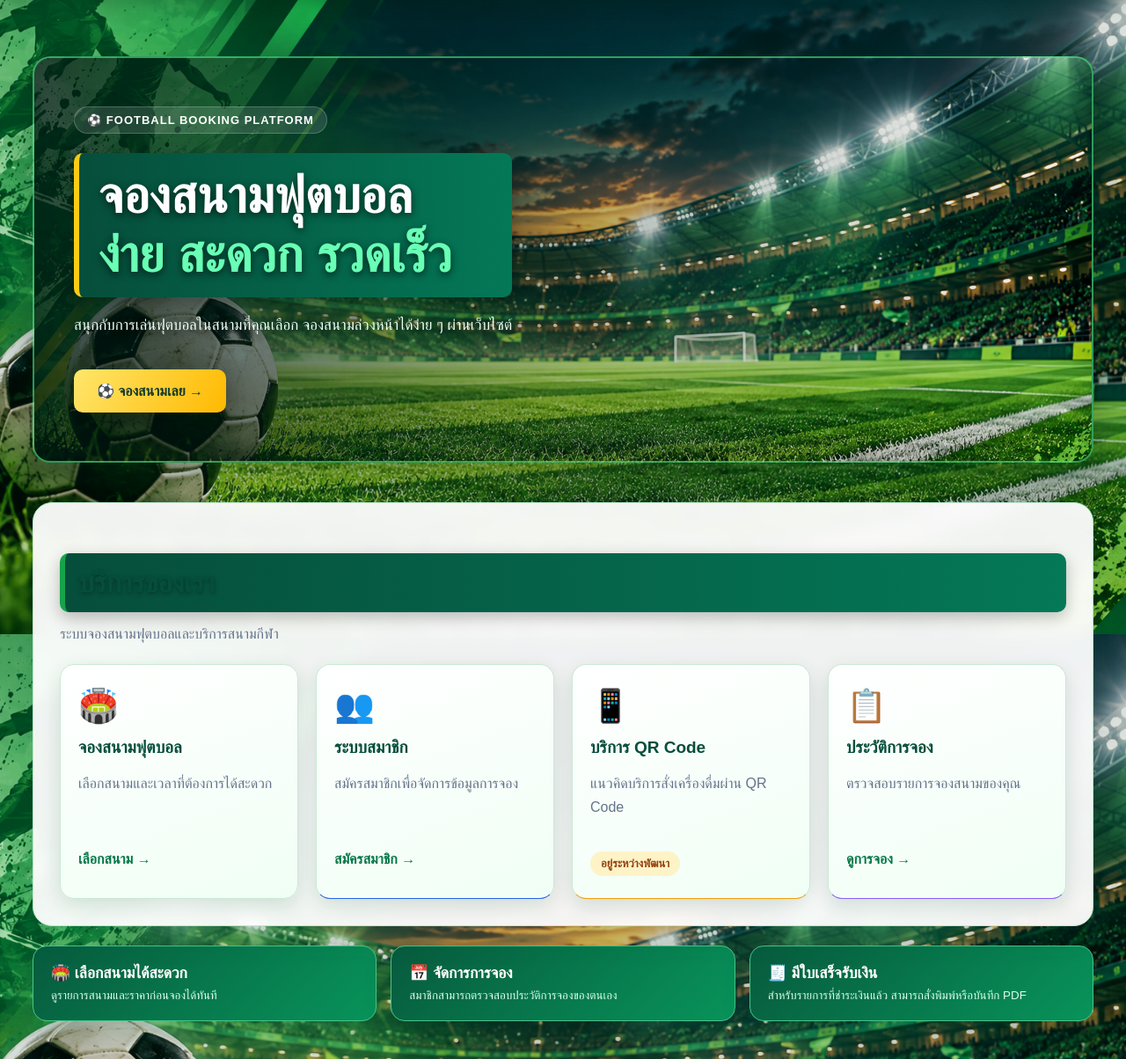
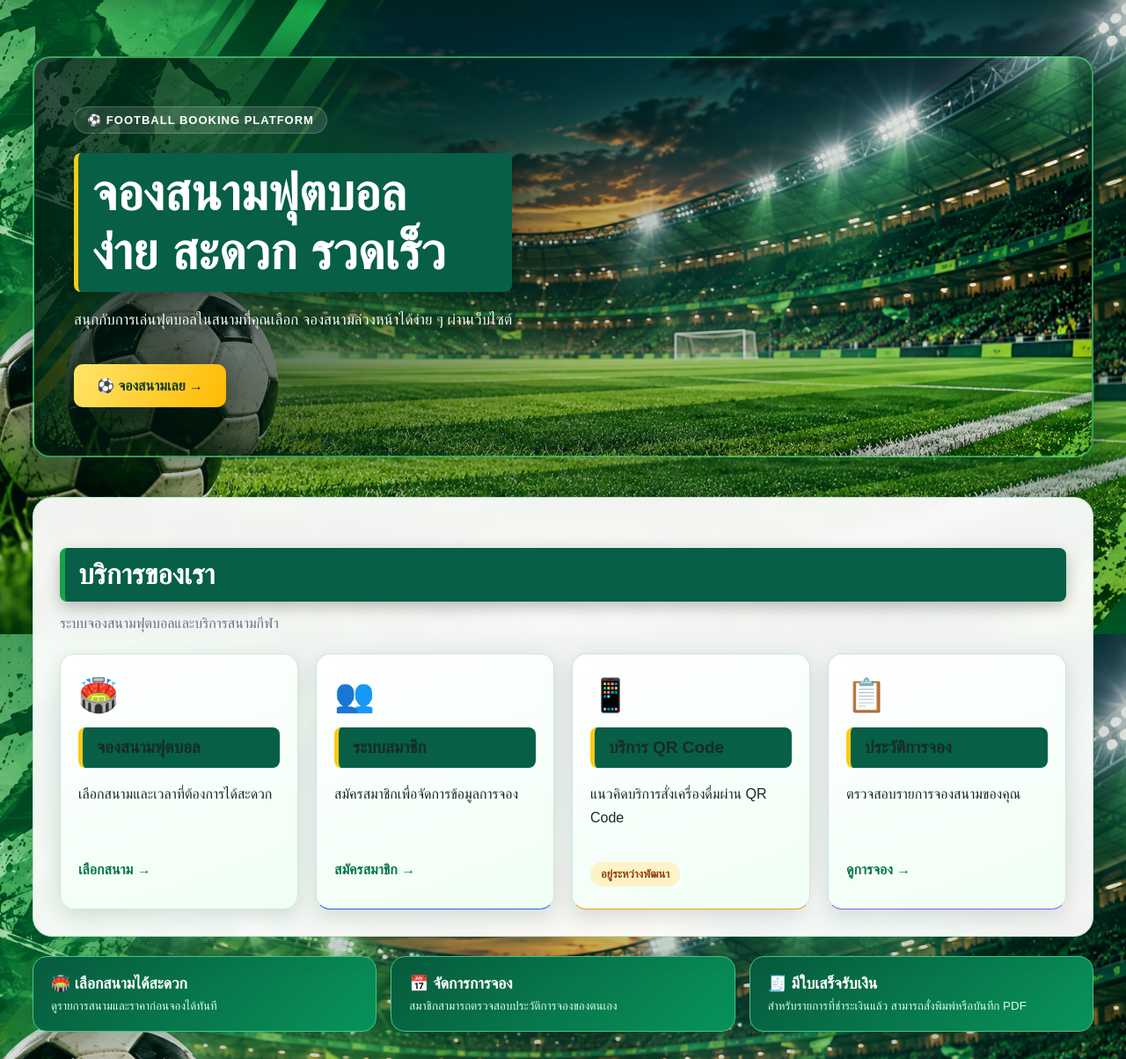
Before and after one commit to kotfly101-blip/football-booking-platform, a Flask app: page / in a window 1280 px wide. Shown: the part 79-1283 px from the top of the page at 88% size. Run offline with Flask 3, Linux system fonts and the light colour scheme.

Commit message:
Improve text readability across website

```diff
--- a/app/static/css/style.css
+++ b/app/static/css/style.css
@@ -867,3 +867,29 @@ main input:focus-visible {
     outline: 3px solid #facc15;
     outline-offset: 2px;
 }
+
+/* ===== READABILITY FIX: SECTION HEADINGS ===== */
+
+/* หัวข้อภายในส่วนต่าง ๆ ของเว็บไซต์ */
+main section h1,
+main section h2,
+main section h3,
+main .services h1,
+main .services h2,
+main .services h3 {
+    color: #ffffff !important;
+    -webkit-text-fill-color: #ffffff !important;
+    background: #065f46 !important;
+    border-left: 5px solid #facc15;
+    padding: 12px 16px;
+    border-radius: 8px;
+    text-shadow: none !important;
+}
+
+/* ข้อความอธิบายทั่วไปบนพื้นสีอ่อน */
+main .service-card p,
+main .service-card small,
+main .service-card h3 {
+    color: #172b25 !important;
+    -webkit-text-fill-color: #172b25 !important;
+}
```
